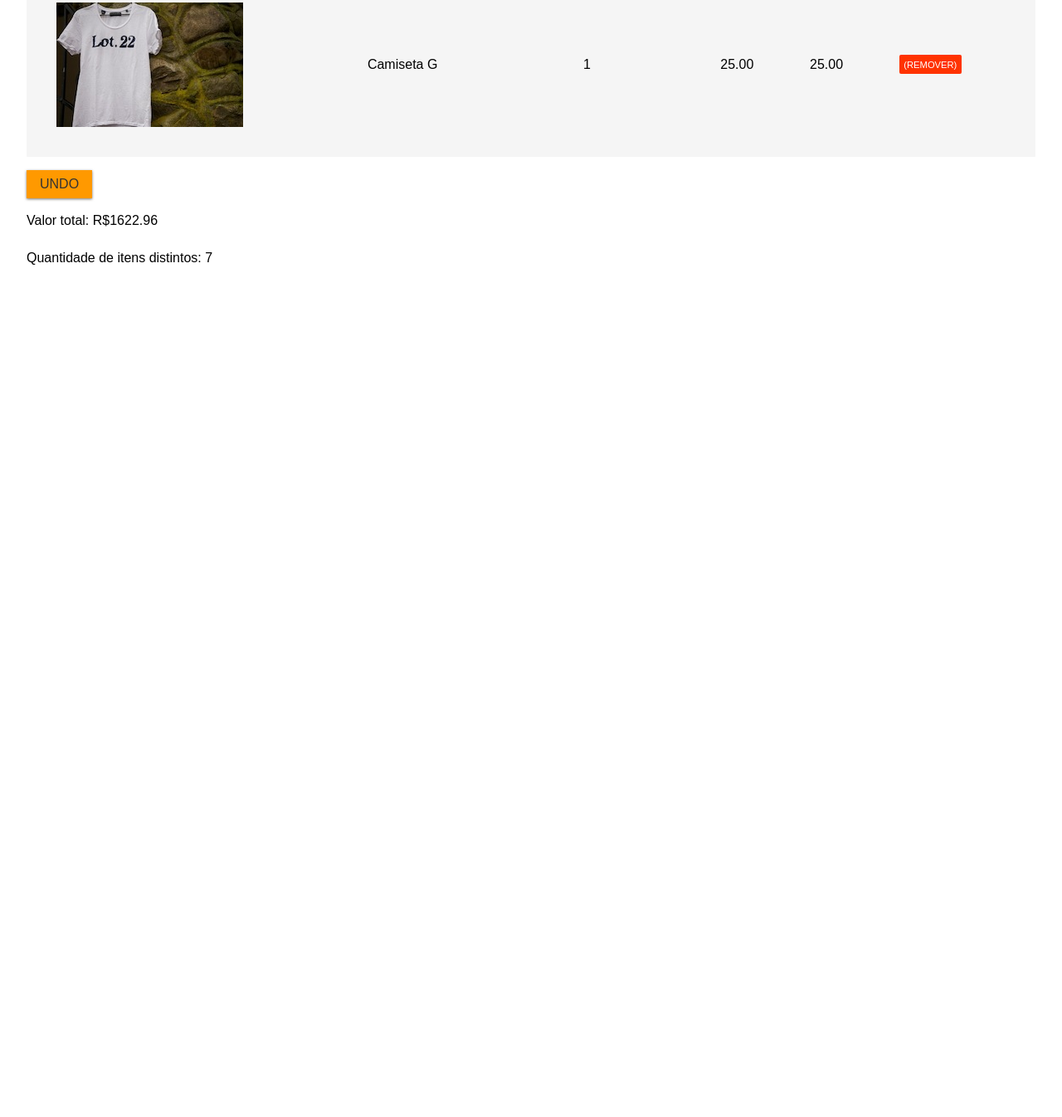
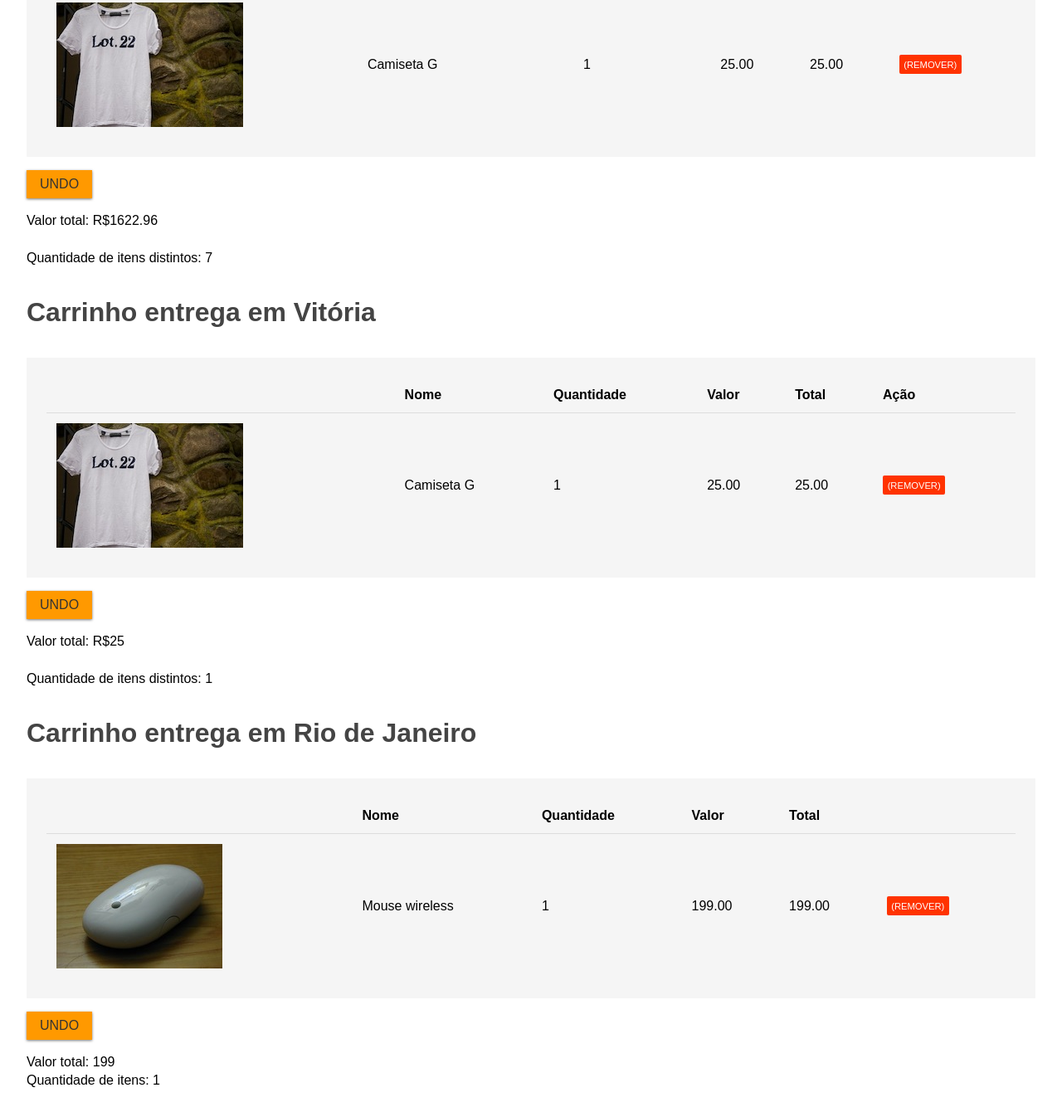
Before and after one commit to extevao/jquery, a plain HTML site: page jquery-basico/index.html in a window 1280 px wide. Shown: the part 1235-2581 px from the top of the page at 83% size. Before the commit the page ends 1589 px from the top, so only its background shows below. Drawn offline with Linux system fonts and the light colour scheme.

Commit message:
Criando mais carrinhos e corrigindo o codigo

```diff
--- a/jquery-basico/index.html
+++ b/jquery-basico/index.html
@@ -78,16 +78,87 @@
 			</tbody>
 		</table>
 		<div>
-			<input type="button" value="Undo" id="undo">
+			<input type="button" value="Undo" class="undo">
 		</div>
 		<div>
-			Valor total: R$<span id="valor-total">0</span>
+			Valor total: R$<span class="valor-total">0</span>
 		</div>
 		<br/> Quantidade de itens distintos:
-		<span id="quantidade-de-itens"></span>
+		<span class="quantidade-de-itens"></span>
 
 
 	</div>
+	<div class="carrinho">
+		<h2>Carrinho entrega em Vitória</h2>
+		<table>
+			<thead>
+				<tr>
+					<td></td>
+					<td>Nome</td>
+					<td>Quantidade</td>
+					<td>Valor</td>
+					<td>Total</td>
+					<td>Ação</td>
+				</tr>
+			</thead>
+			<tbody>
+
+				<tr>
+					<td><img src="imagens/camiseta.jpg"></td>
+					<td>Camiseta G</td>
+					<td>1</td>
+					<td>25.00</td>
+					<td class="item-total">25.00</td>
+					<td><a class="remove-item" href="">(Remover)</a></td>
+				</tr>
+			</tbody>
+		</table>
+		<div>
+			<input type="button" value="Undo" class="undo">
+		</div>
+		<div>
+			Valor total: R$<span class="valor-total">0</span>
+		</div>
+		<br/> Quantidade de itens distintos:
+		<span class="quantidade-de-itens"></span>
+	</div>
+
+	<div class="carrinho">
+        <h2>Carrinho entrega em Rio de Janeiro</h2>
+        <table>
+            <thead>
+                <tr>
+                    <td></td>
+                    <td>Nome</td>
+                    <td>Quantidade</td>
+                    <td>Valor</td>
+                    <td>Total</td>
+                    <td></td>
+                </tr>
+            </thead>
+            <tbody>
+                <tr>
+                    <td><img src="imagens/mouse.jpg"></td>
+                    <td>Mouse wireless</td>
+                    <td>1</td>
+                    <td>199.00</td>
+                    <td class="item-total">199.00</td>
+                    <td><a class="remove-item" href="">(remover)</a></td>
+                </tr>
+            </tbody>
+        </table>
+
+        <div>
+                <input type="button" value="Undo" class="undo">
+        </div>
+
+        <div>
+            Valor total: <span class="valor-total">0</span>
+            <br/>
+            Quantidade de itens: <span class="quantidade-de-itens">0</span>
+        </div>
+
+    </div>
 	<script src="jquery-2.0.3.min.js"></script>
 	<script src="script.js"></script>
 
--- a/jquery-basico/script.js
+++ b/jquery-basico/script.js
@@ -1,13 +1,18 @@
 var atualizaDados = function() {
-    var items = $(".item-total:visible");
-    var total = 0;
-    for (var i = 0; i < items.length; i++) {
+    var carrinhos = $(".carrinho");
+    carrinhos.each(function () {
+      var carrinho = $(this);
+      var items = carrinho.find(".item-total:visible");
+      var total = 0;
+      for (var i = 0; i < items.length; i++) {
         var conteudo = $(items[i]).text();
         var preco = parseFloat(conteudo);
         total += preco;
-    }
-    $("#valor-total").text(total);
-    $("#quantidade-de-itens").text(items.length);
+      }
+      carrinho.find(".valor-total").text(total);
+      carrinho.find(".quantidade-de-itens").text(items.length);
+
+    });
 
 };
 
@@ -20,16 +25,18 @@ var removeItem = function(event) {
 };
 
 var undo = function() {
-    $("tr:visible").removeClass("recuperado");
-    var trs = $('tr:hidden');
+    var carrinho = $(this).closest('.carrinho');
+    carrinho.find("tr:visible").removeClass("recuperado");
+    var trs = carrinho.find('tr:hidden');
     trs.addClass('recuperado');
     trs.show();
+    atualizaDados();
 }
 
 var aposInicializado = function() {
 
     $(".remove-item").click(removeItem);
-    $('#undo').click(undo);
+    $('.undo').click(undo);
     atualizaDados();
 };
 
```
